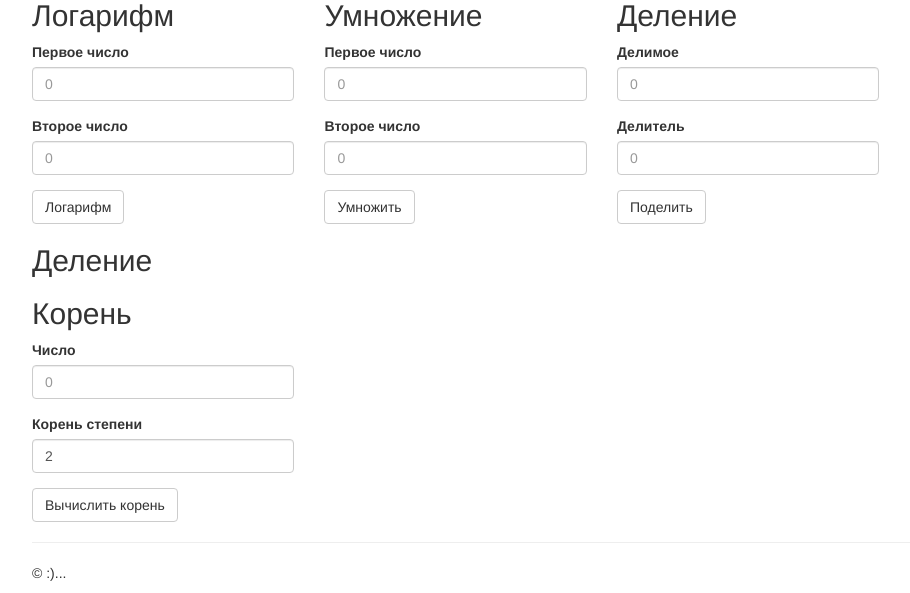
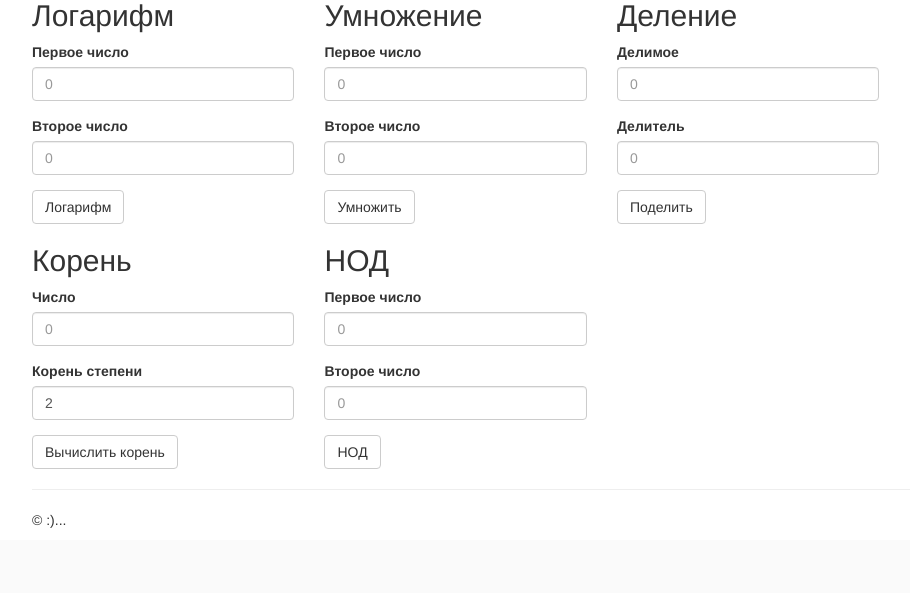
Before and after one commit to maxwww/git, a PHP site: page /main.php in a window 1280 px wide. Shown: the part 637-1230 px from the top of the page, without its empty margins (38-948 px from the left). After the commit the page ends 1165 px from the top, so only its background shows below. Run offline with PHP 8.4, Linux system fonts and the light colour scheme; some libraries are stand-ins or nearby versions.

Commit message:
GCD was added

```diff
--- a/config/conf.php
+++ b/config/conf.php
@@ -8,4 +8,5 @@ return [
     'division' => 'Division',
     'root' => 'Root',
     'logarifm' => 'Logarifm',
+    'gcd' => 'Gcd',
 ];
--- a/tpl/main.php
+++ b/tpl/main.php
@@ -101,8 +101,6 @@
             </div><!--/.col-xs-6.col-lg-4-->
 
 
-
-
             <div class="col-xs-6 col-lg-4">
               <h2>Степень</h2>
                <form method="POST" action="">
@@ -139,7 +137,7 @@
 	    <div class="col-xs-6 col-lg-4">
 
               <h2>Умножение</h2>
-              <form method="POST" action="">
+                <form method="POST" action="">
                     <div class="form-group">
                         <label for="additionN1">Первое число</label>
                         <input type="text" name="num1" class="form-control" id="additionN1" placeholder="0">
@@ -172,7 +170,6 @@
             </div><!--/.col-xs-6.col-lg-4-->
 
 	    <div class="col-xs-6 col-lg-4">
-              <h2>Деление</h2>
               <h2>Корень</h2>
               <form method="POST" action="">
                     <div class="form-group">
@@ -185,15 +182,30 @@
                     </div>
                     <input name="root" type="hidden" value="1"/>
                     <button type="submit" class="btn btn-default">Вычислить корень</button>
+
+                </form>
+            </div><!--/.col-xs-6.col-lg-4-->
+
+
+            <div class="col-xs-6 col-lg-4">
+              <h2>НОД</h2>
+              <form method="POST" action="">
+                    <div class="form-group">
+                        <label for="additionN1">Первое число</label>
+                        <input type="text" name="num1" class="form-control" id="additionN1" placeholder="0">
+                    </div>
+                    <div class="form-group">
+                        <label for="additionN2">Второе число</label>
+                        <input type="text" name="num2" class="form-control" id="additionN2" placeholder="0">
+                    </div>
+                    <input name="gcd" type="hidden" value="1"/>
+                    <button type="submit" class="btn btn-default">НОД</button>
                 </form>
             </div><!--/.col-xs-6.col-lg-4-->
 
 
 
           </div><!--/row-->
-
-
-
 
         </div><!--/.col-xs-12.col-sm-9-->
 
```
Also changed, not shown: lib/Gcd.php (added, +31 -0 lines).
